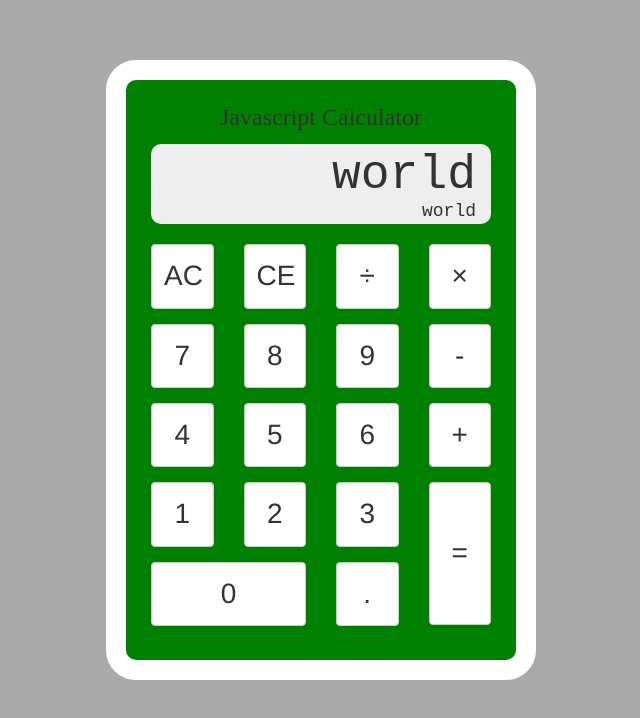
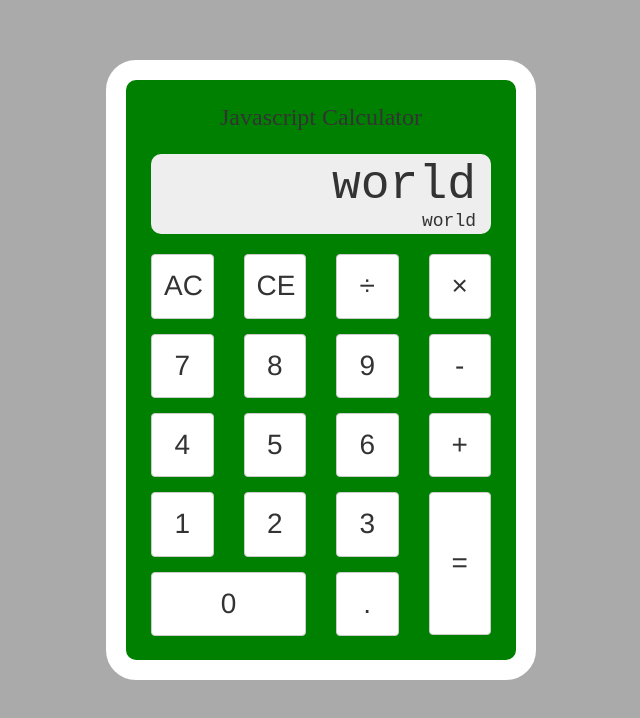
Before and after one commit to doccfanlee/fcc, a plain HTML site: page JavascriptCalculator/JavascriptCalculator.html in a window 1280 px wide. Shown: the whole page, without its empty margins (319-959 px from the left). Drawn offline with nearby package versions, Linux system fonts and the light colour scheme.

Commit message:
JavascriptCalculator.js

```diff
--- a/JavascriptCalculator/JavascriptCalculator.css
+++ b/JavascriptCalculator/JavascriptCalculator.css
@@ -4,7 +4,9 @@ body {
 #title {
   font-family:serif;
   font-size: 24px;
-  padding-top: 20px;
+  padding-top: 0px;
+  margin-top: 20px;
+  margin-bottom: 20px;
 }
 #showText{
     font-family: monospace;
--- a/JavascriptCalculator/JavascriptCalculator.html
+++ b/JavascriptCalculator/JavascriptCalculator.html
@@ -113,6 +113,7 @@
     <!-- Include all compiled plugins (below), or include individual files as needed -->
     <script src="https://maxcdn.bootstrapcdn.com/bootstrap/3.3.7/js/bootstrap.min.js" integrity="sha384-Tc5IQib027qvyjSMfHjOMaLkfuWVxZxUPnCJA7l2mCWNIpG9mGCD8wGNIcPD7Txa"
         crossorigin="anonymous"></script>
+        <script src="JavascriptCalculator.js"></script>
 </body>
 
 </html>
--- /dev/null
+++ b/JavascriptCalculator/JavascriptCalculator.js
@@ -0,0 +1,3 @@
+$(document).ready(function() {
+
+});
```
